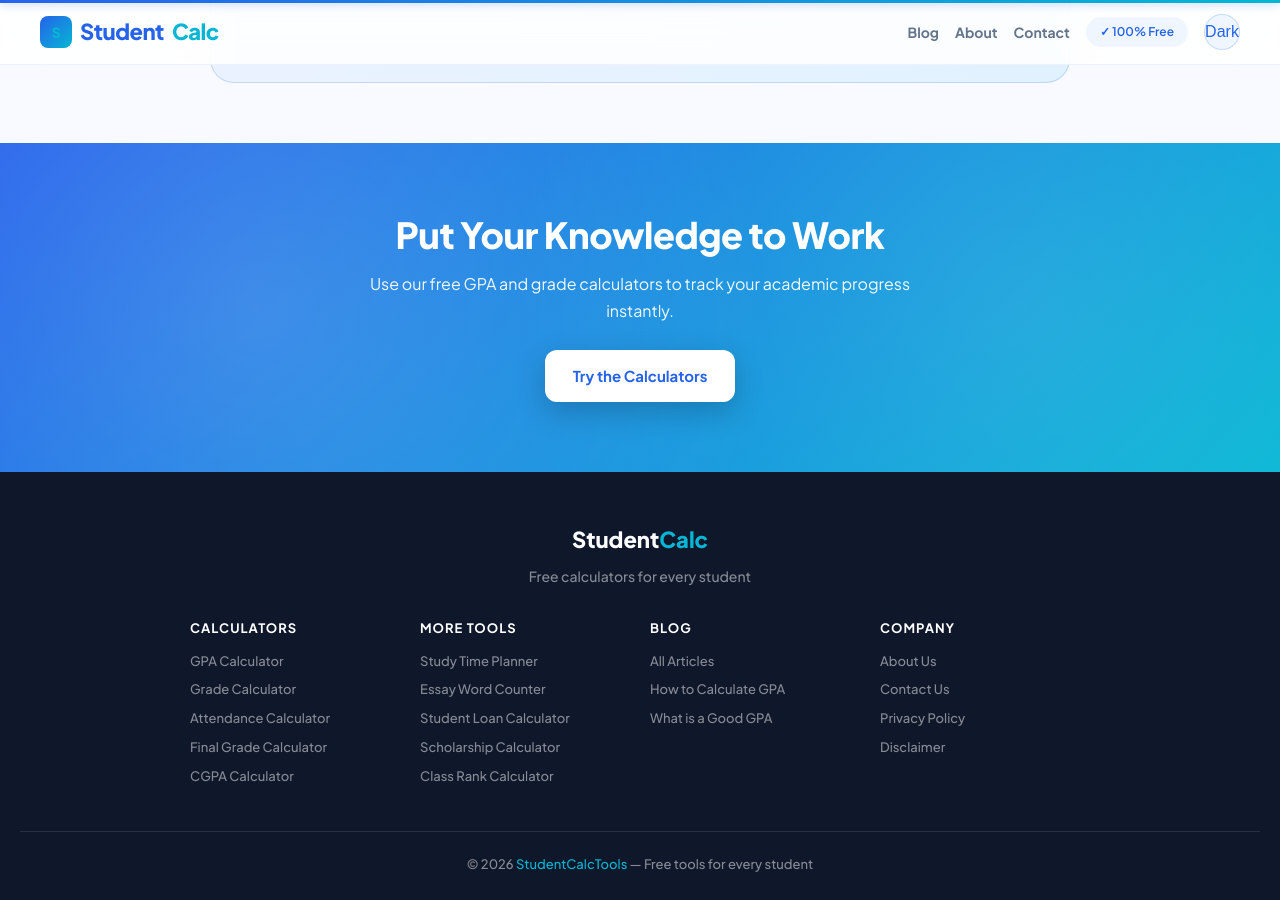
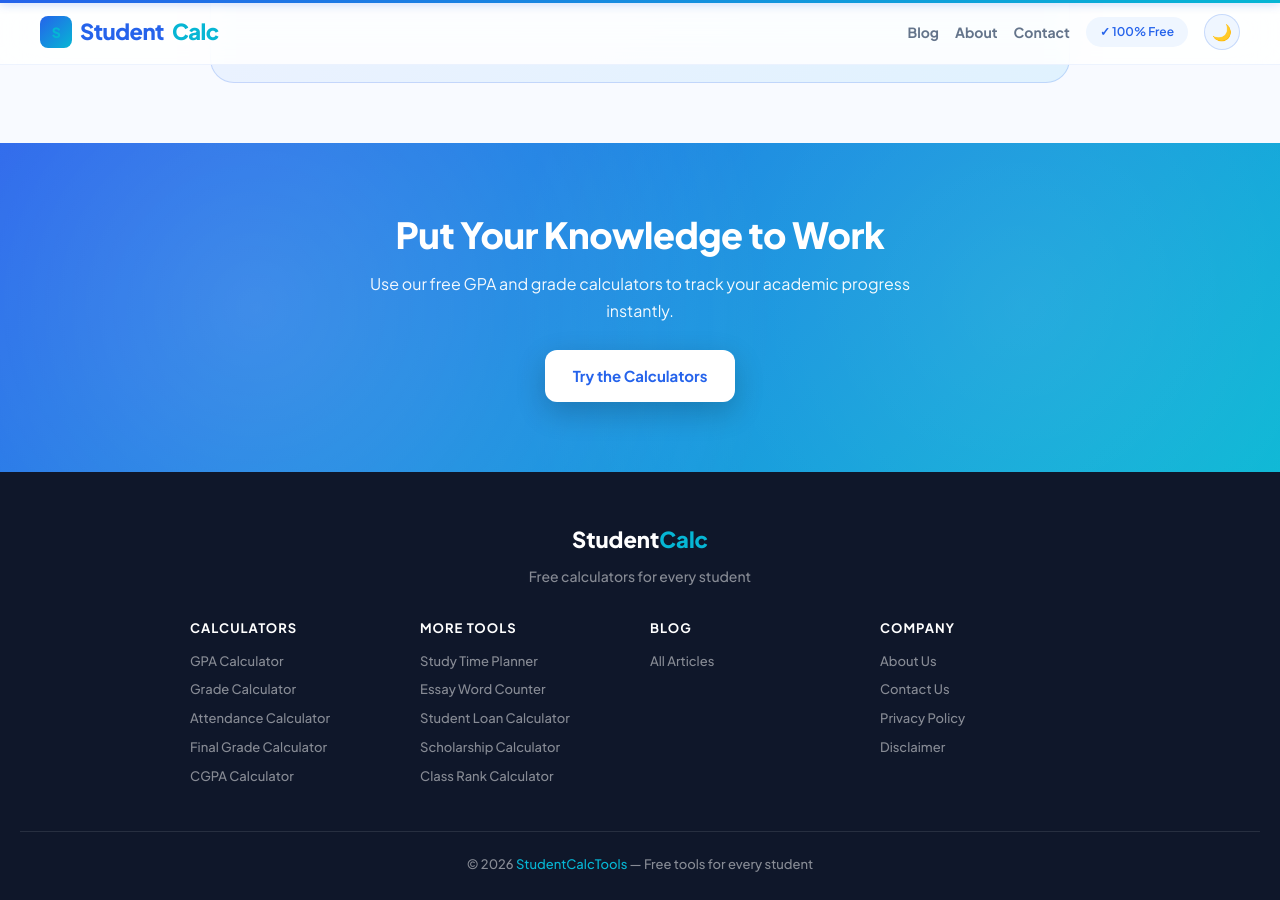
Before and after one commit to zaidmeo09-dhangal/studentcalctools, a Jekyll site: the page built from blog/index.html, in a window 1280 px wide and 900 px high, scrolled down 926 px. Built offline with Jekyll 4.4.1, drawn with Linux system fonts in a browser that asks for light colours.

Commit message:
Fix blog SEO URLs and dark mode button

```diff
--- a/blog/index.html
+++ b/blog/index.html
@@ -19,14 +19,14 @@ meta_description: Read articles, tips, and guides for students on grades, GPA, s
     <meta name="description" content="{{ page.meta_description }}">
     <meta property="og:type" content="website">
     <meta property="og:site_name" content="StudentCalcTools">
-    <meta property="og:url" content="{{ '/blog.html' | absolute_url }}">
+    <meta property="og:url" content="https://studentcalctools.com/blog/">
     <meta property="og:title" content="{{ page.title }}">
     <meta property="og:description" content="{{ page.meta_description }}">
-    <meta property="og:image" content="{{ '/og-image.png' | absolute_url }}">
+    <meta property="og:image" content="https://studentcalctools.com/assets/images/og-image.webp">
     <meta name="twitter:card" content="summary_large_image">
     <meta name="twitter:title" content="{{ page.title }}">
     <meta name="twitter:description" content="{{ page.meta_description }}">
-    <meta name="twitter:image" content="{{ '/og-image.png' | absolute_url }}">
+    <meta name="twitter:image" content="https://studentcalctools.com/assets/images/og-image.webp">
     <meta name="author" content="StudentCalcTools">
     <script async src="https://www.googletagmanager.com/gtag/js?id=G-QFNEKR7QE0"></script>
     <script>window.dataLayer=window.dataLayer||[];function gtag(){dataLayer.push(arguments);}gtag('js',new Date());gtag('config','G-QFNEKR7QE0');</script>
@@ -135,7 +135,7 @@ meta_description: Read articles, tips, and guides for students on grades, GPA, s
       "@context":"https://schema.org",
       "@type":"Blog",
       "name":"StudentCalcTools Blog",
-      "url":{{ '/blog.html' | absolute_url | jsonify }},
+      "url":"https://studentcalctools.com/blog/",
       "description":{{ page.meta_description | jsonify }},
       "publisher":{"@type":"Organization","name":"StudentCalcTools","url":{{ '/' | absolute_url | jsonify }}},
       "blogPost":[
@@ -212,7 +212,7 @@ meta_description: Read articles, tips, and guides for students on grades, GPA, s
             <div class="cta-wrap">
                 <h2>Put Your Knowledge to Work</h2>
                 <p>Use our free GPA and grade calculators to track your academic progress instantly.</p>
-                <a href="/https://studentcalctools.com/#tools/" class="btn-cta">Try the Calculators</a>
+                <a href="/#tools" class="btn-cta">Try the Calculators</a>
             </div>
         </section>
     </main>
@@ -222,13 +222,13 @@ meta_description: Read articles, tips, and guides for students on grades, GPA, s
         <div class="footer-grid">
             <div class="footer-col"><p class="col-title">Calculators</p><a href="/gpa-calculator/">GPA Calculator</a><a href="/grade-calculator/">Grade Calculator</a><a href="/attendance-calculator/">Attendance Calculator</a><a href="/final-grade-calculator/">Final Grade Calculator</a><a href="/cgpa-calculator/">CGPA Calculator</a></div>
             <div class="footer-col"><p class="col-title">More Tools</p><a href="/study-time-planner/">Study Time Planner</a><a href="/essay-word-counter/">Essay Word Counter</a><a href="/student-loan-calculator/">Student Loan Calculator</a><a href="/scholarship-calculator/">Scholarship Calculator</a><a href="/class-rank-calculator/">Class Rank Calculator</a></div>
-            <div class="footer-col"><p class="col-title">Blog</p><a href="/blog/">All Articles</a><a href="/blog/">How to Calculate GPA</a><a href="/blog/">What is a Good GPA</a></div>
+            <div class="footer-col"><p class="col-title">Blog</p><a href="/blog/">All Articles</a></div>
             <div class="footer-col"><p class="col-title">Company</p><a href="/about-us/">About Us</a><a href="/contact-us/">Contact Us</a><a href="/privacy-policy/">Privacy Policy</a><a href="/disclaimer/">Disclaimer</a></div>
         </div>
         <div class="footer-bottom"><p>© 2026 <span>StudentCalcTools</span> — Free tools for every student</p></div>
     </footer>
     <script>
-        (function(){const t=document.getElementById('themeToggle'),i=document.getElementById('themeIcon'),s=localStorage.getItem('theme'),p=window.matchMedia('(prefers-color-scheme: dark)').matches,init=s||(p?'dark':'light');document.documentElement.setAttribute('data-theme',init);i.textContent=init==='dark'?'Light':'Dark';t.addEventListener('click',()=>{const c=document.documentElement.getAttribute('data-theme'),n=c==='dark'?'light':'dark';document.documentElement.setAttribute('data-theme',n);localStorage.setItem('theme',n);i.textContent=n==='dark'?'Light':'Dark';});})();
+        (function(){const t=document.getElementById('themeToggle'),i=document.getElementById('themeIcon'),s=localStorage.getItem('theme'),p=window.matchMedia('(prefers-color-scheme: dark)').matches,init=s||(p?'dark':'light');document.documentElement.setAttribute('data-theme',init);i.textContent=init==='dark'?'☀️':'🌙';t.addEventListener('click',()=>{const c=document.documentElement.getAttribute('data-theme'),n=c==='dark'?'light':'dark';document.documentElement.setAttribute('data-theme',n);localStorage.setItem('theme',n);i.textContent=n==='dark'?'☀️':'🌙';});})();
         (function(){const b=document.getElementById('scrollProgress');window.addEventListener('scroll',()=>{const s=(window.scrollY/(document.documentElement.scrollHeight-window.innerHeight))*100;b.style.width=s+'%';},{passive:true});})();
         (function(){const o=new IntersectionObserver((e)=>{e.forEach(en=>{if(en.isIntersecting){en.target.classList.add('visible');o.unobserve(en.target);}});},{threshold:0.1});document.querySelectorAll('.reveal').forEach(s=>o.observe(s));})();
     </script>
```
